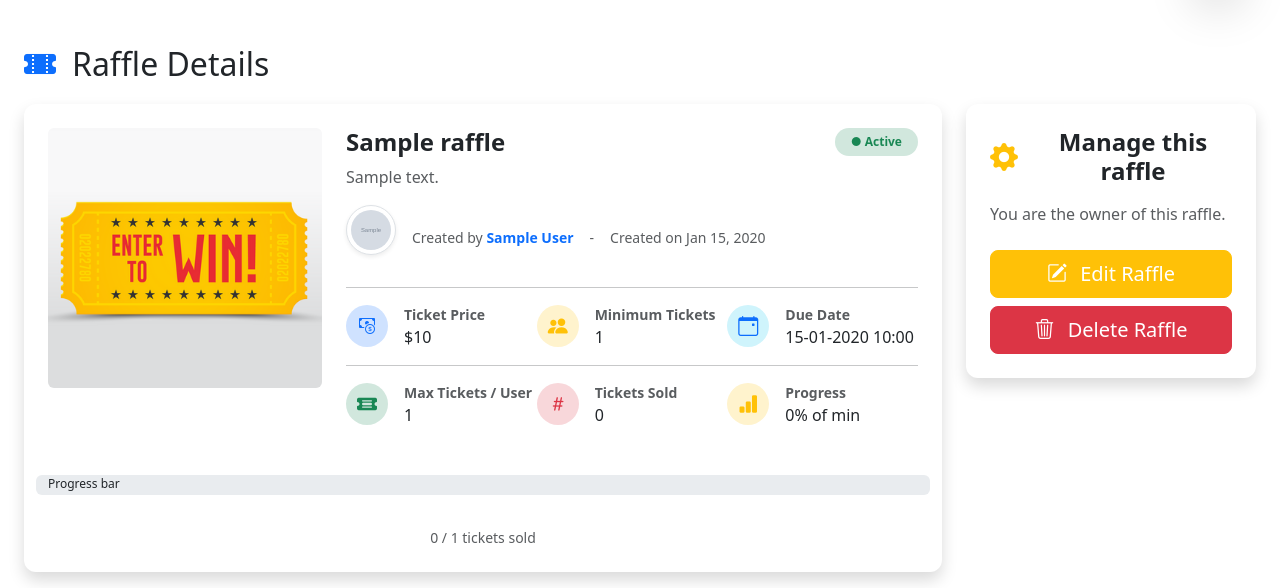
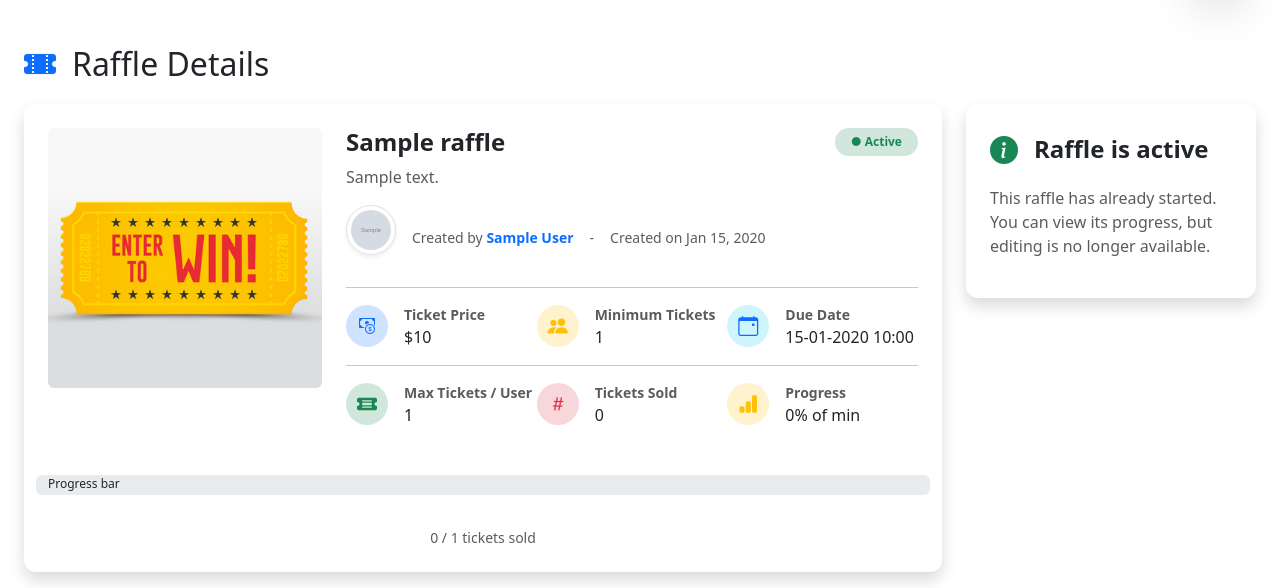
Before and after one commit to horialex/raffle-cs50, a Flask app: page /raffles/1 in a window 1280 px wide. Shown: the part 68-656 px from the top of the page. Run offline with Flask 3, Linux system fonts and the light colour scheme; the visitor is signed in with stand-in values (Sample User, id 1); tables that the repository leaves empty hold one stand-in row (values such as "Sample post"); grey boxes marked "Sample" are stand-in pictures; parts of the project's set-up code (start-up, migrations or seed data) failed here and were passed over; some libraries are stand-ins or nearby versions.

Commit message:
[start_raffle] Finished start raffle route

```diff
--- a/api/raffles.py
+++ b/api/raffles.py
@@ -305,9 +305,14 @@ def update_raffle(id):
 @login_required
 def get_raffle(id):
     current_user_id = get_current_user_id()
+
+    user: User = User.query.get_or_404(current_user_id)
     raffle: Raffle = Raffle.query.get_or_404(id)
 
-    if not raffle.creator_id == current_user_id:
+    is_admin = user.is_admin
+    is_owner = raffle.creator_id == current_user_id
+
+    if raffle.is_draft and not (is_admin or is_owner):
         abort(403)
 
     return render_template("/raffle/raffle_details.html", raffle=raffle)
@@ -328,7 +333,7 @@ def delete_raffle(id):
     if raffle.creator_id != current_user_id and not is_admin:
         abort(403)
 
-    if raffle.status != "draft":
+    if not raffle.is_draft:
         abort(403)
 
     image_urls = []
@@ -353,6 +358,36 @@ def delete_raffle(id):
     return redirect("/")
 
 
+# ---------------
+# Start Raffle
+# ---------------
+@raffle_bp.route("/start/<int:id>", methods=["POST"])
+@login_required
+def start_raffle(id):
+    current_user_id = get_current_user_id()
+    user: User = User.query.get_or_404(current_user_id)
+    is_admin = user.is_admin
+    raffle: Raffle = Raffle.query.get_or_404(id)
+    is_raffle_creator = raffle.creator_id == current_user_id
+
+    if not is_raffle_creator and not is_admin:
+        abort(403)
+
+    if not raffle.is_draft:
+        abort(403)
+
+    raffle.status = RaffleStatus.ACTIVE
+
+    try:
+        db.session.commit()
+        flash("Raffle started", "success")
+        return redirect(url_for("raffle_bp.get_raffle", id=raffle.id))
+    except Exception as e:
+        db.session.rollback()
+        flash("Unable to start the raffle", "error")
+        return redirect(url_for("raffle_bp.get_raffle", id=raffle.id))
+
+
 # ----------------------------
 # Helpers
 # ----------------------------
--- a/templates/raffle/raffle_details.html
+++ b/templates/raffle/raffle_details.html
@@ -296,8 +296,8 @@ Raffle details
         <div class="card shadow border-0">
             <div class="card-body p-4">
 
-                {% if is_raffle_creator %}
-
+                <!-- Manage Raffle -->
+                {% if is_raffle_creator and raffle.is_draft %}
                 <div class="d-flex align-items-center mb-3">
                     <i class="bi bi-gear-fill text-warning fs-3 me-3"></i>
                     <h4 class="fw-bold mb-0">Manage this raffle</h4>
@@ -321,22 +321,31 @@ Raffle details
                         Delete Raffle
                     </button>
 
-                    {% if raffle.status.value == 'draft' %}
 
-                    <form method="POST" action="">
-
+                    <form method="post" action="{{ url_for('raffle_bp.start_raffle', id=raffle.id) }}">
+                        <input type="hidden" name="csrf_token" value="{{ csrf_token() }}">
                         <button type="submit" class="btn btn-success btn-lg w-100">
                             <i class="bi bi-play-circle-fill me-2"></i>
                             Start Raffle
                         </button>
-
                     </form>
 
-                    {% endif %}
 
                 </div>
 
-                {% else %}
+                {% elif is_raffle_creator and raffle.is_active %}
+
+                <div class="d-flex align-items-center mb-3">
+                    <i class="bi bi-info-circle-fill text-success fs-3 me-3"></i>
+                    <h4 class="fw-bold mb-0">Raffle is active</h4>
+                </div>
+
+                <p class="text-muted text-start">
+                    This raffle has already started. You can view its progress, but editing is no longer available.
+                </p>
+
+                <!-- Join Raffle -->
+                {% elif not is_raffle_creator and raffle.is_active %}
 
                 <div class="d-flex align-items-center mb-3">
                     <i class="bi bi-ticket-perforated-fill text-primary fs-3 me-3"></i>
@@ -347,21 +356,21 @@ Raffle details
                     Buy tickets for a chance to win one of the amazing prizes.
                 </p>
 
-                {% if raffle.status.value == 'active' %}
 
                 <form method="POST" action="" class="d-grid mt-4">
-
+                    <input type="hidden" name="csrf_token" value="{{ csrf_token() }}">
                     <button type="submit" class="btn btn-primary btn-lg">
                         <i class="bi bi-ticket-fill me-2"></i>
                         Buy Ticket
                     </button>
 
                 </form>
+                {% else %}
 
+                <div class="text-muted text-start">
+                    No actions available for this raffle.
+                </div>
                 {% endif %}
-
-                {% endif %}
-
             </div>
         </div>
     </div>
@@ -391,7 +400,6 @@ Raffle details
 
                 <form method="post" action="{{ url_for('raffle_bp.delete_raffle', id=raffle.id) }}">
                     <input type="hidden" name="csrf_token" value="{{ csrf_token() }}">
-
                     <button type="submit" class="btn btn-danger">
                         Confirm delete
                     </button>
```
